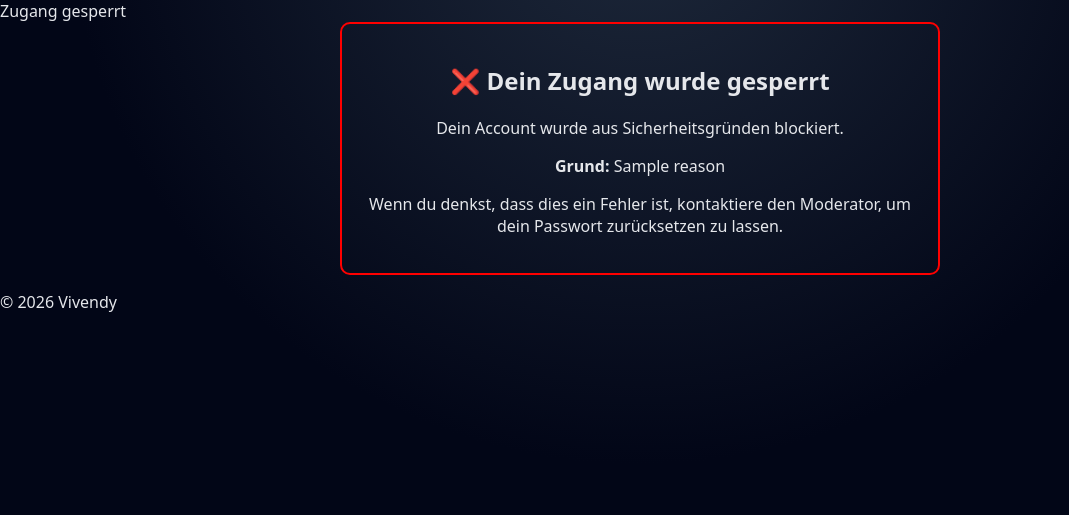
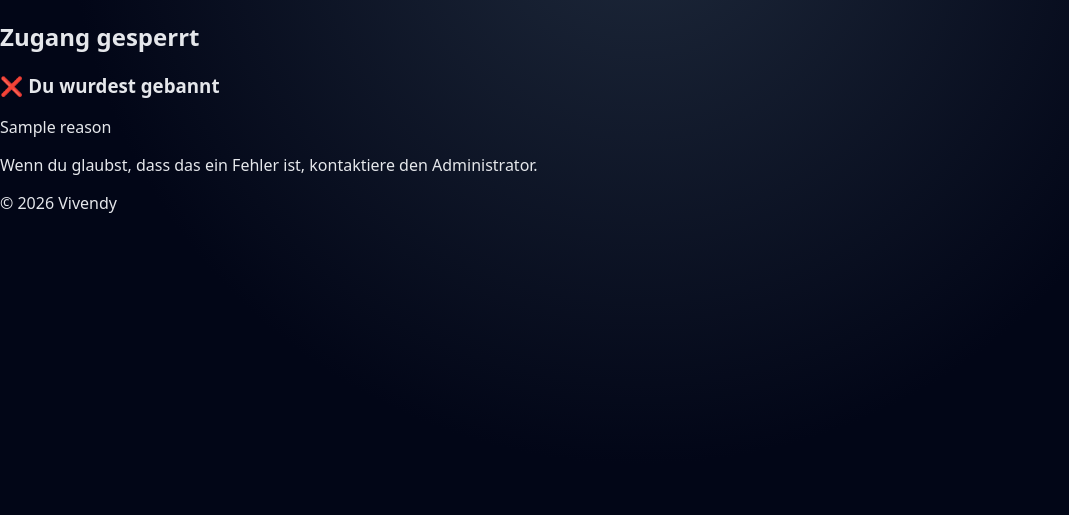
Before and after one commit to luki2005/vivendy, a Flask app: template templates/banned.html in a window 1280 px wide. Shown: the part 108-623 px from the top of the page, without its empty margins (0-1069 px from the left). Run offline with Flask 3, Linux system fonts and the light colour scheme; the template is opened without the code that fills it: most values are stand-ins (such as "Sample title", 1, 10 or a date in 2020).

Commit message:
Update banned.html

```diff
--- a/templates/banned.html
+++ b/templates/banned.html
@@ -1,15 +1,12 @@
 {% extends "base.html" %}
 
 {% block title %}Zugang gesperrt{% endblock %}
-{% block header %}Zugang gesperrt{% endblock %}
+{% block header %}<h2>Zugang gesperrt</h2>{% endblock %}
 
 {% block content %}
-<div class="banned-box" style="padding:20px; border:2px solid red; border-radius:10px; max-width:600px; margin:auto; text-align:center;">
-    <h2>❌ Dein Zugang wurde gesperrt</h2>
-    <p>Dein Account wurde aus Sicherheitsgründen blockiert.</p>
-    {% if reason %}
-        <p><strong>Grund:</strong> {{ reason }}</p>
-    {% endif %}
-    <p>Wenn du denkst, dass dies ein Fehler ist, kontaktiere den Moderator, um dein Passwort zurücksetzen zu lassen.</p>
+<div class="banned-box">
+    <h3>❌ Du wurdest gebannt</h3>
+    <p>{{ reason }}</p>
+    <p>Wenn du glaubst, dass das ein Fehler ist, kontaktiere den Administrator.</p>
 </div>
 {% endblock %}
```
